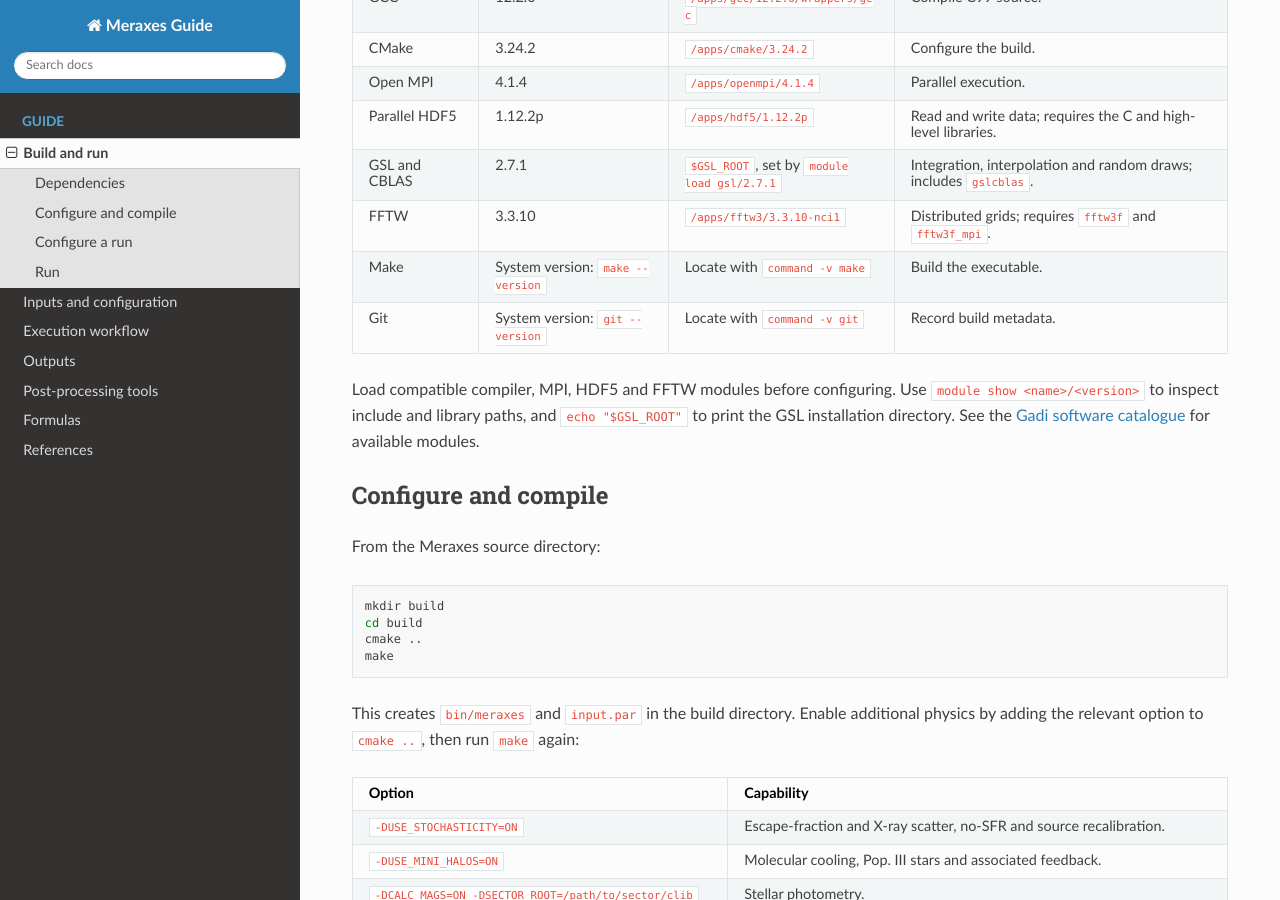
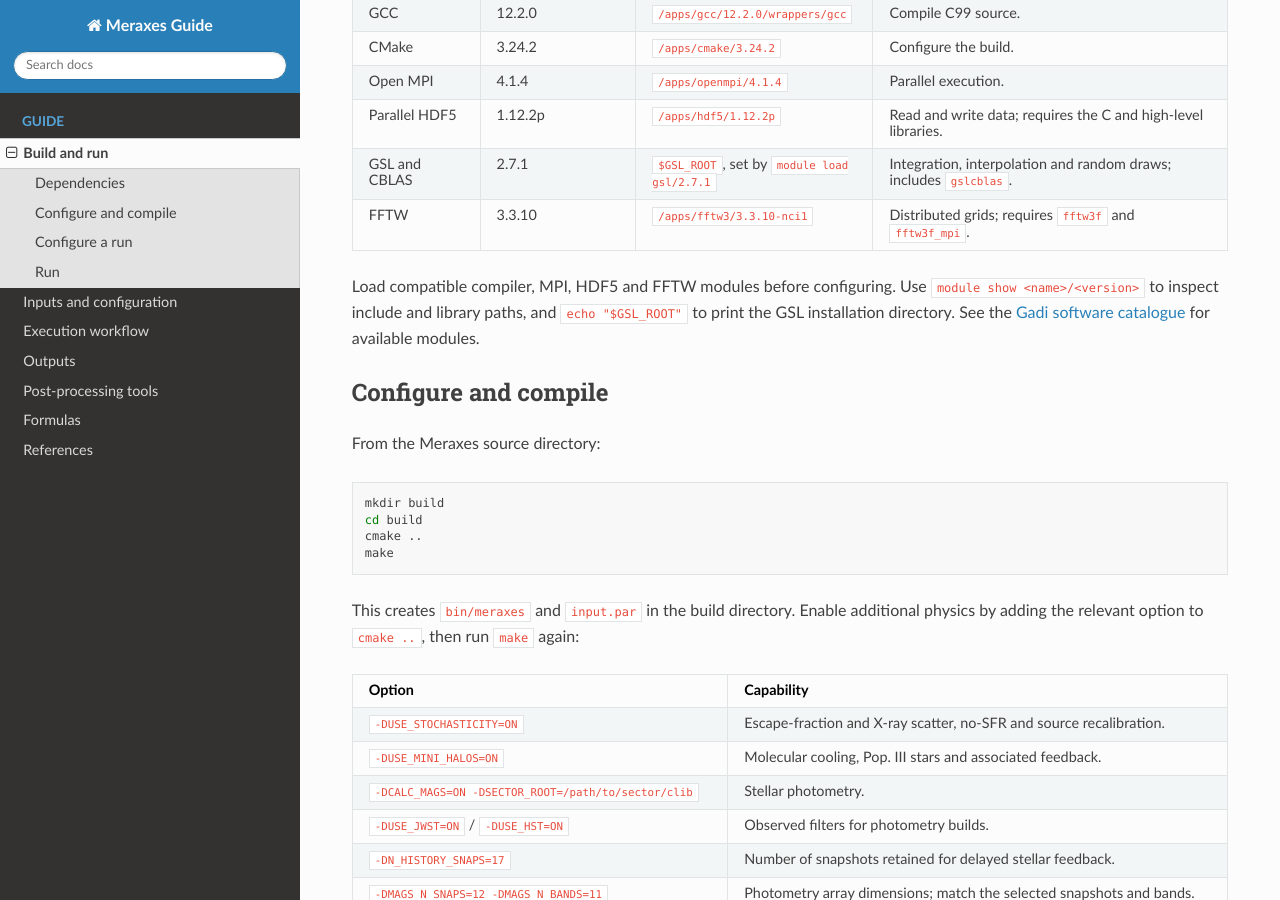
Before and after one commit to ChangqIngovo/meraxes-docs, a Sphinx documentation site: the page built from docs/getting-started.md, in a window 1280 px wide and 900 px high, scrolled down 317 px. Built offline with Sphinx 7.4.7 and the Read the Docs theme 3.1.0, drawn with Linux system fonts in a browser that asks for light colours.

Commit message:
Remove Make and Git rows from dependency table

```diff
--- a/docs/getting-started.md
+++ b/docs/getting-started.md
@@ -13,8 +13,6 @@
 | Parallel HDF5 | 1.12.2p | `/apps/hdf5/1.12.2p` | Read and write data; requires the C and high-level libraries. |
 | GSL and CBLAS | 2.7.1 | `$GSL_ROOT`, set by `module load gsl/2.7.1` | Integration, interpolation and random draws; includes `gslcblas`. |
 | FFTW | 3.3.10 | `/apps/fftw3/3.3.10-nci1` | Distributed grids; requires `fftw3f` and `fftw3f_mpi`. |
-| Make | System version: `make --version` | Locate with `command -v make` | Build the executable. |
-| Git | System version: `git --version` | Locate with `command -v git` | Record build metadata. |
 
 Load compatible compiler, MPI, HDF5 and FFTW modules before configuring.
 Use `module show <name>/<version>` to inspect include and library paths,
```
